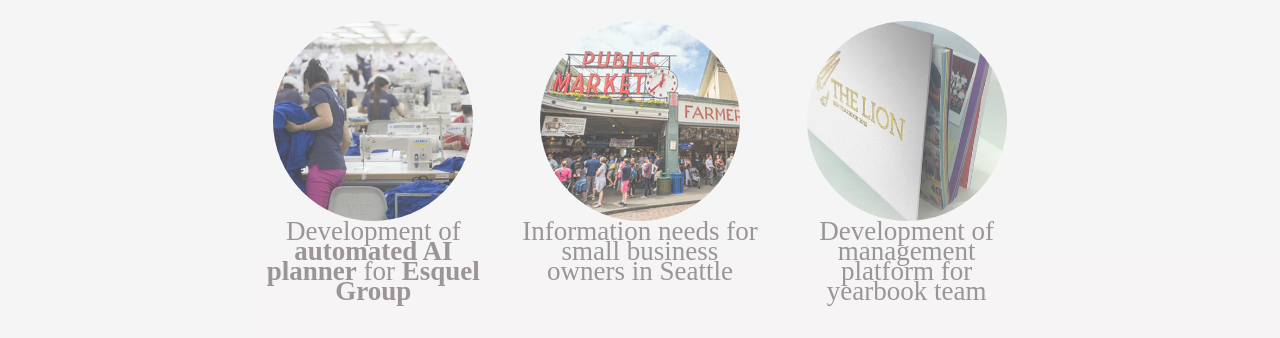
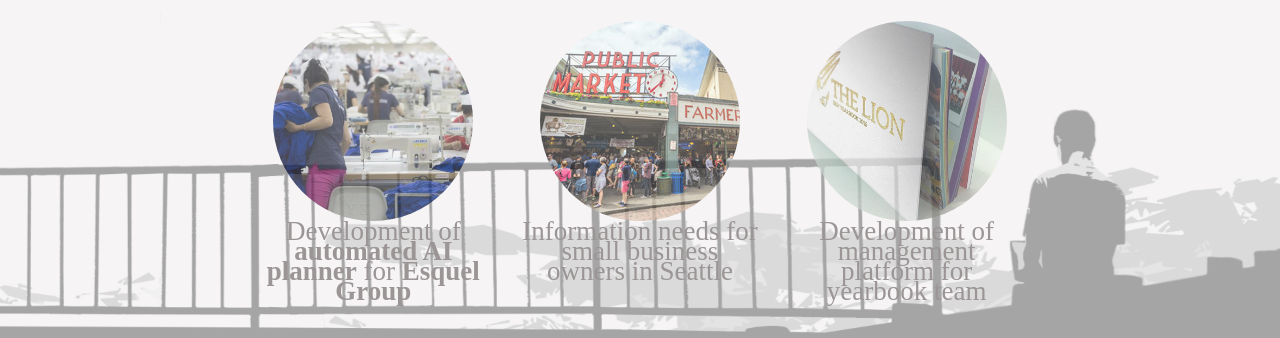
Before and after one commit to lawrence-zheng/personal-portfolio, a website: page index.html in a window 1280 px wide. Shown: the part 439-777 px from the top of the page. Drawn offline with Linux system fonts and the light colour scheme; a web font is replaced by a local one.

Commit message:
Added front background image
Added front background image and set back background layer to div

```diff
--- a/css/style.css
+++ b/css/style.css
@@ -39,17 +39,49 @@
     font-style: italic;
 }
 
+#bg-front {
+    background-image: url("../img/seattlebg_front.png");
+    height: 100%;
+    width: 100%;
+    position: fixed;
+    overflow: auto;
+    background-position: right bottom;
+    background-repeat: no-repeat;
+    background-size: cover;
+    background-attachment: fixed;
+    z-index: -1;
+}
+
+#bg-back {
+    background-image: url("../img/seattlebg_back.jpg");
+    height: 100%;
+    width: 100%;
+    position: fixed;
+    overflow: auto;
+    background-position: right bottom;
+    background-repeat: no-repeat;
+    background-size: cover;
+    background-attachment: fixed;
+    z-index: -2;
+}
+
+
+html {
+	height: 100%;
+}
+
 body {
   font-size: 25px;
   font-family: Finland;
   color: #9b9595;
+  height: 100%;
   line-height: 20px;
   background-color: #f6f5f5;
-  background-image: url("../img/seattlebg_back.jpg");
+/*  background-image: url("../img/seattlebg_back.jpg");
   background-size: contain;
   background-attachment: fixed;
   background-position: right bottom;
-  background-repeat: no-repeat;
+  background-repeat: no-repeat;*/
   background-size: 80%;
 }
 
--- a/index.html
+++ b/index.html
@@ -52,6 +52,9 @@
         </div>
       </div>
     </nav> -->
+    <div id="bg-back"></div>
+    <div id="bg-front"></div>
+
     <div class="container d-flex justify-content-end" id="header">
       <div id = "navline">
           <div class="navselect" id ="navprojects"></div>
@@ -110,7 +113,6 @@
     <!-- Bootstrap core JavaScript -->
     <script src="vendor/jquery/jquery.min.js"></script>
     <script src="vendor/bootstrap/js/bootstrap.bundle.min.js"></script>
-
   </body>
 
 </html>
```
